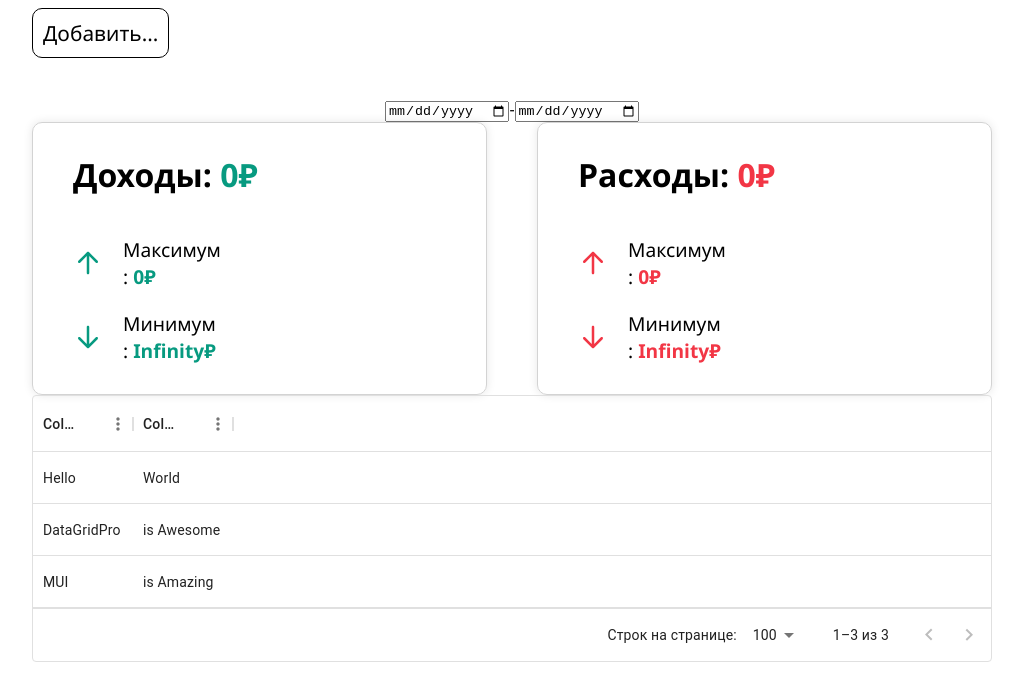
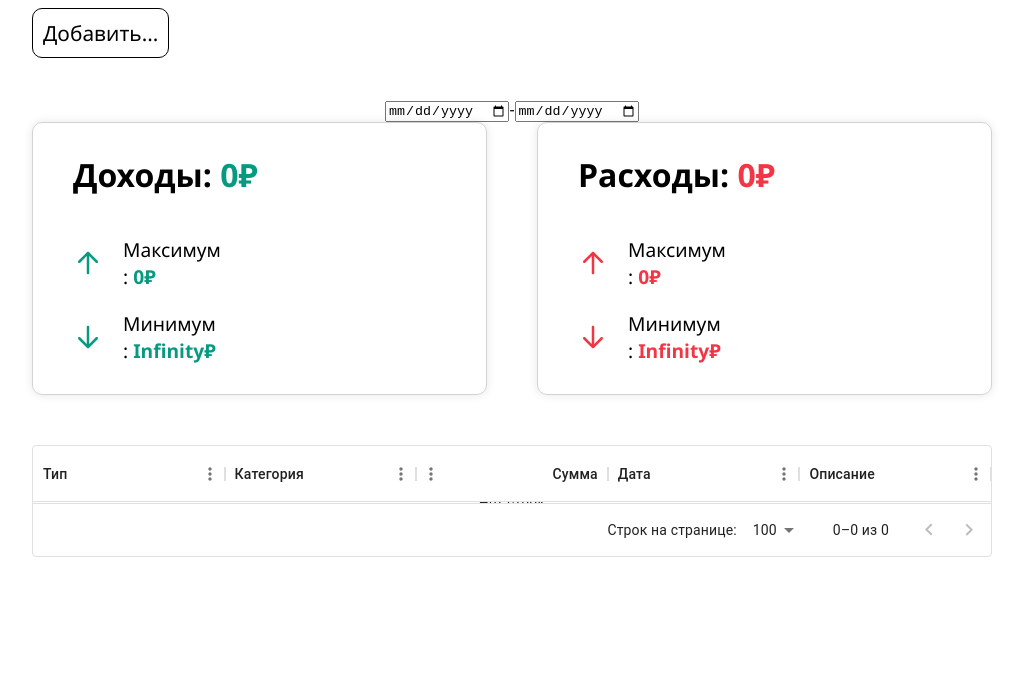
Before and after one commit to shrimpwhat/budget-tracker, a React (Vite) app: page / in a window 1280 px wide. Shown: the top 700 px of the page, without its empty margins (128-1151 px from the left). Built offline with nearby package versions, Linux system fonts and the light colour scheme.

Commit message:
Configured Table component to render rows from redux store

```diff
--- a/package.json
+++ b/package.json
@@ -1,7 +1,7 @@
 {
   "name": "budget",
   "private": true,
-  "version": "0.2.2",
+  "version": "0.2.3",
   "type": "module",
   "scripts": {
     "dev": "vite",
--- a/src/Table/Table.tsx
+++ b/src/Table/Table.tsx
@@ -1,22 +1,59 @@
 import { DataGrid, GridRowsProp, GridColDef, ruRU } from "@mui/x-data-grid";
 import { useAppSelector } from "../store/hooks";
-
-const rows: GridRowsProp = [
-  { id: 4, col1: "Hello", col2: "World" },
-  { id: 3, col1: "DataGridPro", col2: "is Awesome" },
-  { id: 1, col1: "MUI", col2: "is Amazing" },
-];
-
-const columns: GridColDef[] = [
-  { field: "col1", headerName: "Column 1" },
-  { field: "col2", headerName: "Column 2" },
-];
+import { useMemo } from "react";
+import "./table.scss";
 
 export default function Table() {
   const transactions = useAppSelector((state) => state.tx.transactions);
+  const categories = useAppSelector((state) => state.tx.categories);
+
+  const columns: GridColDef[] = useMemo(
+    () => [
+      {
+        field: "col1",
+        headerName: "Тип",
+        flex: 1,
+        type: "singleSelect",
+        valueOptions: [
+          { value: "income", label: "Доходы" },
+          { value: "expense", label: "Расходы" },
+        ],
+      },
+      {
+        field: "col2",
+        headerName: "Категория",
+        flex: 1,
+        type: "singleSelect",
+        valueOptions: categories,
+      },
+      { field: "col3", headerName: "Сумма", flex: 1, type: "number" },
+      {
+        field: "col4",
+        headerName: "Дата",
+        flex: 1,
+        type: "date",
+        valueGetter: ({ value }: { value: number }) => new Date(value),
+      },
+      { field: "col5", headerName: "Описание", flex: 1 },
+    ],
+    []
+  );
+
+  const rows: GridRowsProp = useMemo(
+    () =>
+      transactions.map((tx) => ({
+        id: tx.id,
+        col1: tx.type,
+        col2: tx.category,
+        col3: tx.value,
+        col4: tx.timestamp,
+        col5: tx.note,
+      })),
+    [transactions]
+  );
 
   return (
-    <div>
+    <div className="table">
       <DataGrid
         rows={rows}
         columns={columns}
--- /dev/null
+++ b/src/Table/table.scss
@@ -0,0 +1,3 @@
+.table {
+  margin-top: 50px;
+}
```
